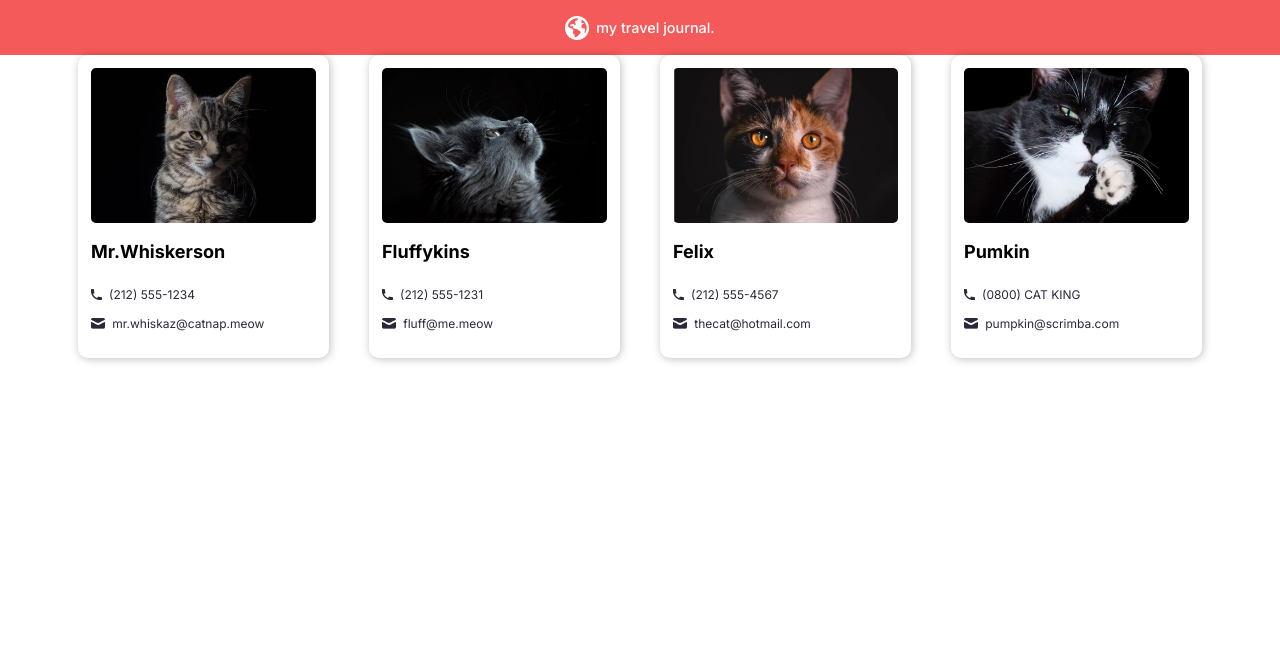
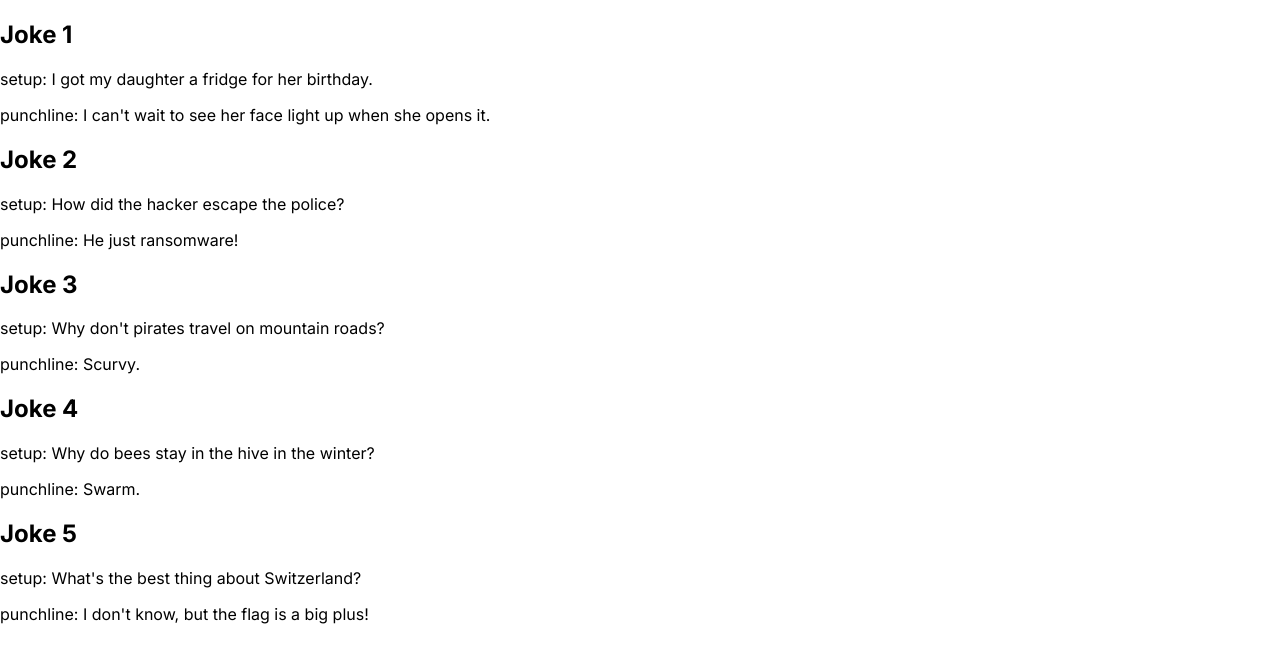
Before and after one commit to danielNemeth19/first-react, a React (Vite) app: page / in a window 1280 px wide. Shown: the top 662 px of the page. Built offline with nearby package versions, Linux system fonts and the light colour scheme.

Commit message:
(feat) Adds map examples

```diff
--- a/src/App.jsx
+++ b/src/App.jsx
@@ -1,35 +1,42 @@
 import Header from "./components/header.jsx"
 import Entry from "./components/entry.jsx"
-import Contact from "./components/contact.jsx"
 
 export default function App() {
     return (
         <>
             <Header />
-            <main className="contacts">
-                <Contact
-                    img="./images/mr-whiskerson.png"
-                    name="Mr.Whiskerson"
-                    phone="(212) 555-1234"
-                    email="mr.whiskaz@catnap.meow"
+            <main className="container">
+                <Entry
+                    img={{src: "images/fuji.png", alt: "Mount Fuji"}}
+                    googleMapsLink="https://www.google.com/maps/place/Mount+Fuji/@35.3606421,138.7170637,15z/data=!3m1!4b1!4m6!3m5!1s0x6019629a42fdc899:0xa6a1fcc916f3a4df!8m2!3d35.3606255!4d138.7273634!16zL20vMGNrczA?entry=ttu"
+                    country="Japan"
+                    title="Mount Fuji"
+                    dates="12 Jan, 2021 - 24 Jan, 2021"
+                    text="Mount Fuji is the tallest mountain in Japan, standing at 3,776 meters (12,380 feet). Mount Fuji is the single most popular tourist site in Japan, for both Japanese and foreign tourists."
                 />
-                <Contact
-                    img="./images/fluffykins.png"
-                    name="Fluffykins"
-                    phone="(212) 555-1231"
-                    email="fluff@me.meow"
+                <Entry
+                    img={{src: "images/fuji.png", alt: "Mount Fuji"}}
+                    googleMapsLink="https://www.google.com/maps/place/Mount+Fuji/@35.3606421,138.7170637,15z/data=!3m1!4b1!4m6!3m5!1s0x6019629a42fdc899:0xa6a1fcc916f3a4df!8m2!3d35.3606255!4d138.7273634!16zL20vMGNrczA?entry=ttu"
+                    country="Japan"
+                    title="Mount Fuji"
+                    dates="12 Jan, 2021 - 24 Jan, 2021"
+                    text="Mount Fuji is the tallest mountain in Japan, standing at 3,776 meters (12,380 feet). Mount Fuji is the single most popular tourist site in Japan, for both Japanese and foreign tourists."
                 />
-                <Contact
-                    img="./images/felix.png"
-                    name="Felix"
-                    phone="(212) 555-4567"
-                    email="thecat@hotmail.com"
+                <Entry
+                    img={{src: "images/fuji.png", alt: "Mount Fuji"}}
+                    googleMapsLink="https://www.google.com/maps/place/Mount+Fuji/@35.3606421,138.7170637,15z/data=!3m1!4b1!4m6!3m5!1s0x6019629a42fdc899:0xa6a1fcc916f3a4df!8m2!3d35.3606255!4d138.7273634!16zL20vMGNrczA?entry=ttu"
+                    country="Japan"
+                    title="Mount Fuji"
+                    dates="12 Jan, 2021 - 24 Jan, 2021"
+                    text="Mount Fuji is the tallest mountain in Japan, standing at 3,776 meters (12,380 feet). Mount Fuji is the single most popular tourist site in Japan, for both Japanese and foreign tourists."
                 />
-                <Contact
-                    img="./images/pumpkin.png"
-                    name="Pumkin"
-                    phone="(0800) CAT KING"
-                    email="pumpkin@scrimba.com"
+                <Entry
+                    img={{src: "images/fuji.png", alt: "Mount Fuji"}}
+                    googleMapsLink="https://www.google.com/maps/place/Mount+Fuji/@35.3606421,138.7170637,15z/data=!3m1!4b1!4m6!3m5!1s0x6019629a42fdc899:0xa6a1fcc916f3a4df!8m2!3d35.3606255!4d138.7273634!16zL20vMGNrczA?entry=ttu"
+                    country="Japan"
+                    title="Mount Fuji"
+                    dates="12 Jan, 2021 - 24 Jan, 2021"
+                    text="Mount Fuji is the tallest mountain in Japan, standing at 3,776 meters (12,380 feet). Mount Fuji is the single most popular tourist site in Japan, for both Japanese and foreign tourists."
                 />
             </main >
         </>
--- /dev/null
+++ b/src/AppJokes.jsx
@@ -0,0 +1,17 @@
+import Joke from "./components/joke.jsx"
+import jokesdata from "./jokesdata.js"
+
+export default function AppJokes() {
+    const jokesElements = jokesdata.map((joke, idx) => (
+        <Joke
+            num={idx + 1}
+            setup={joke.setup}
+            punchline={joke.punchline}
+        />
+    ))
+    return (
+        <main>
+            {jokesElements}
+        </main>
+    )
+}
--- a/src/components/entry.jsx
+++ b/src/components/entry.jsx
@@ -1,14 +1,14 @@
-export default function Entry() {
+export default function Entry(props) {
     return (
         <article className="journal-entry">
-            <img className="main-image" src="/images/fiji.png" alt="fiji-pic" />
+            <img className="main-image" src={props.img.src} alt={props.img.alt}/>
             <div className="info-container">
                 <img className="marker" src="/images/marker.png" alt="marker" />
-                <span className="country">Japan</span>
-                <a href="https://www.google.com/maps/place/Mount+Fuji/@35.3606421,138.7170637,15z/data=!3m1!4b1!4m6!3m5!1s0x6019629a42fdc899:0xa6a1fcc916f3a4df!8m2!3d35.3606255!4d138.7273634!16zL20vMGNrczA?entry=ttu"><span>View on GoogleMaps</span></a>
-                <h2 className="entry-title">Mount Fuji</h2>
-                <p className="trip-dates">12 Jan, 2021 - 24 Jan, 2021</p>
-                <p className="entry-text">Mount Fuji is the tallest mountain in Japan, standing at 3,776 meters (12,380 feet). Mount Fuji is the single most popular tourist site in Japan, for both Japanese and foreign tourists.</p>
+                <span className="country">{props.country}</span>
+                <a href={props.googleMapsLink}><span>View on GoogleMaps</span></a>
+                <h2 className="entry-title">{props.title}</h2>
+                <p className="trip-dates">{props.dates}</p>
+                <p className="entry-text">{props.text}</p>
             </div>
         </article>
     )
--- a/src/components/header.jsx
+++ b/src/components/header.jsx
@@ -4,6 +4,5 @@ export default function Header() {
             <img src="/images/Globe.png" alt="Globe" className="logo"/>
             <h1>my travel journal.</h1>
         </header>
-
     )
 }
--- /dev/null
+++ b/src/components/joke.jsx
@@ -0,0 +1,9 @@
+export default function Joke(props) {
+    return (
+        <div>
+            <h2>Joke {props.num}</h2>
+            {props.setup && <p>setup: {props.setup}</p>}
+            <p>punchline: {props.punchline}</p>
+        </div>
+    )
+}
--- a/src/index.jsx
+++ b/src/index.jsx
@@ -1,5 +1,6 @@
 import { createRoot } from "react-dom/client"
 import App from "./App"
+import AppJokes from "./AppJokes"
 
 const root = createRoot(document.getElementById("root"))
-root.render(<App/>)
+root.render(<AppJokes />)
--- /dev/null
+++ b/src/jokesdata.js
@@ -0,0 +1,22 @@
+export default [
+    {
+        setup: "I got my daughter a fridge for her birthday.",
+        punchline: "I can't wait to see her face light up when she opens it."
+    },
+    {
+        setup: "How did the hacker escape the police?",
+        punchline: "He just ransomware!"
+    },
+    {
+        setup: "Why don't pirates travel on mountain roads?",
+        punchline: "Scurvy."
+    },
+    {
+        setup: "Why do bees stay in the hive in the winter?",
+        punchline: "Swarm."
+    },
+    {
+        setup: "What's the best thing about Switzerland?",
+        punchline: "I don't know, but the flag is a big plus!"
+    }
+]
```
Also changed, not shown: src/AppCats.jsx (added, +34 -0 lines), public/images/fuji.png (renamed from public/images/fiji.png).
